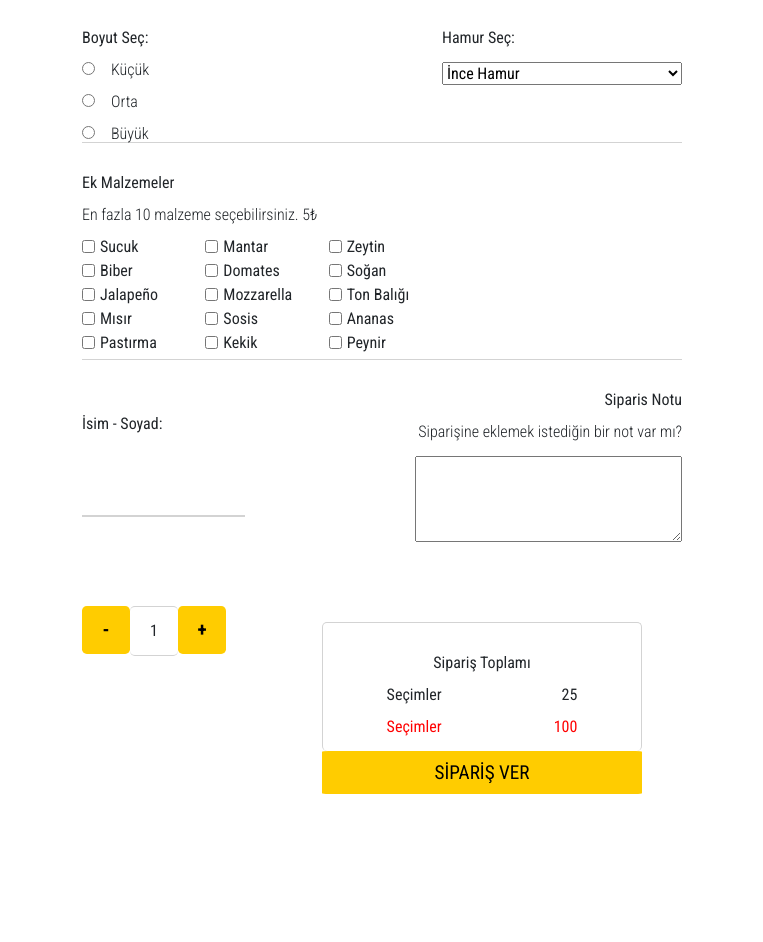
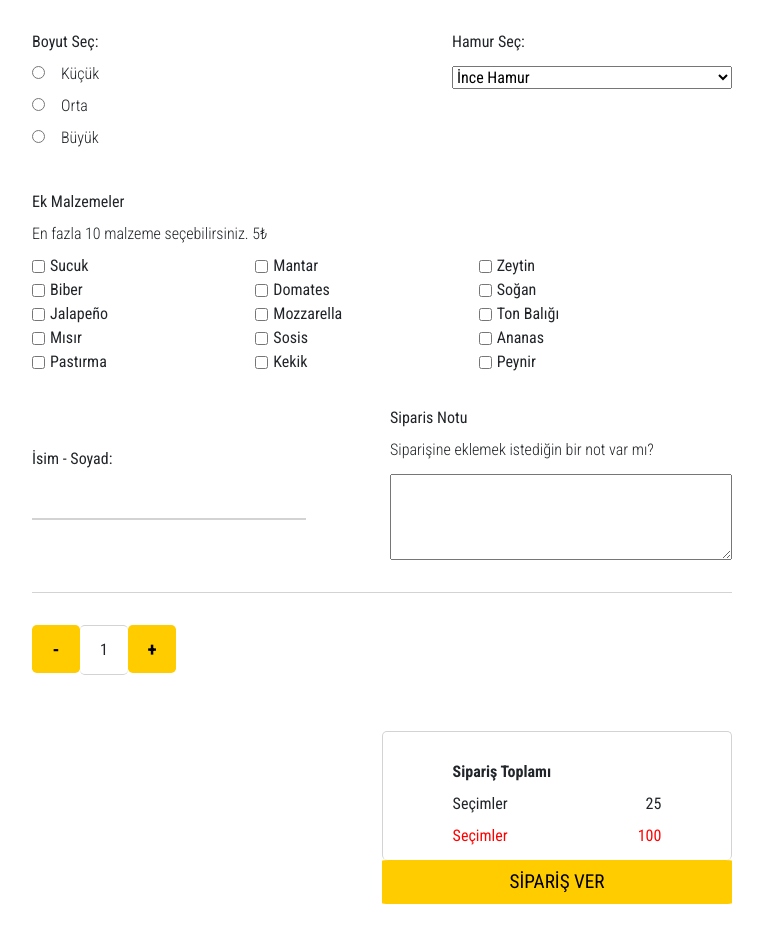
Before and after one commit to ahmetkvs/wit-s8-challenge-pizza-project, a React (Vite) app: page / in a window 1280 px wide. Shown: the part 340-1282 px from the top of the page, without its empty margins (258-1021 px from the left). Built offline with nearby package versions, Linux system fonts and the light colour scheme.

Commit message:
Order page css updates

```diff
--- a/src/Order.jsx
+++ b/src/Order.jsx
@@ -1,24 +1,9 @@
-import { useState, useEffect } from "react";
+import { useState } from "react";
 import "./styles/Order.css";
 import PizzaFooter from "./components/PizzaFooter";
-
-const extraIngrediants = [
-  "Sucuk",
-  "Mantar",
-  "Zeytin",
-  "Biber",
-  "Domates",
-  "Soğan",
-  "Jalapeño",
-  "Mozzarella",
-  "Ton Balığı",
-  "Mısır",
-  "Sosis",
-  "Ananas",
-  "Pastırma",
-  "Kekik",
-  "Peynir",
-];
+import Checkout from "./components/Checkout";
+import extraIngrediants from "./data/extraIngrediants";
+import PizzaCounter from "./components/PizzaCounter";
 
 const initialForm = {
   pizzaSize: "",
@@ -71,7 +56,7 @@ export default function Order() {
       <header>
         <div className="header-content">
           <img src="./images/iteration-1-images/logo.svg" alt="logo" />
-          <nav>
+          <nav id="order-nav">
             <a href="#">Ana Sayfa</a>
             <p>-</p>
             <a
@@ -196,29 +181,12 @@ export default function Order() {
             </div>
           </div>
           <div className="pizzaForm-checkout-container">
-            <div className="pizzaForm-pizzaCounter">
-              <button type="button" onClick={decreaseCounter}>
-                -
-              </button>
-              <p>{form.pizzaCounter}</p>
-              <button type="button" onClick={increaseCounter}>
-                +
-              </button>
-            </div>
-            <div className="pizzaForm-checkout">
-              <div className="pizzaForm-checkoutTexts">
-                <h3>Sipariş Toplamı</h3>
-                <span>
-                  <p className="pizzaCheckout-extras">Seçimler</p>
-                  <p>25</p>
-                </span>
-                <span className="red-text">
-                  <p className="pizzaCheckout-extras">Seçimler</p>
-                  <p>100</p>
-                </span>
-              </div>
-              <button>SİPARİŞ VER</button>
-            </div>
+            <PizzaCounter
+              increaseCounter={increaseCounter}
+              decreaseCounter={decreaseCounter}
+              pizzaCounter={form.pizzaCounter}
+            />
+            <Checkout />
           </div>
         </form>
         <footer></footer>
--- /dev/null
+++ b/src/components/Checkout.jsx
@@ -0,0 +1,18 @@
+export default function Checkout() {
+  return (
+    <div className="pizzaForm-checkout">
+      <div className="pizzaForm-checkoutTexts">
+        <h3>Sipariş Toplamı</h3>
+        <span>
+          <p className="pizzaCheckout-extras">Seçimler</p>
+          <p>25</p>
+        </span>
+        <span className="red-text">
+          <p className="pizzaCheckout-extras">Seçimler</p>
+          <p>100</p>
+        </span>
+      </div>
+      <button>SİPARİŞ VER</button>
+    </div>
+  );
+}
--- /dev/null
+++ b/src/components/PizzaCounter.jsx
@@ -0,0 +1,17 @@
+export default function PizzaCounter({
+  increaseCounter,
+  decreaseCounter,
+  pizzaCounter,
+}) {
+  return (
+    <div className="pizzaForm-pizzaCounter">
+      <button type="button" onClick={decreaseCounter}>
+        -
+      </button>
+      <p>{pizzaCounter}</p>
+      <button type="button" onClick={increaseCounter}>
+        +
+      </button>
+    </div>
+  );
+}
--- /dev/null
+++ b/src/data/extraIngrediants.js
@@ -0,0 +1,19 @@
+const extraIngrediants = [
+  "Sucuk",
+  "Mantar",
+  "Zeytin",
+  "Biber",
+  "Domates",
+  "Soğan",
+  "Jalapeño",
+  "Mozzarella",
+  "Ton Balığı",
+  "Mısır",
+  "Sosis",
+  "Ananas",
+  "Pastırma",
+  "Kekik",
+  "Peynir",
+];
+
+export default extraIngrediants;
--- a/src/styles/Order.css
+++ b/src/styles/Order.css
@@ -16,17 +16,18 @@ button:hover {
 header {
   background-color: rgb(194, 22, 22);
   max-height: 150px;
-  height: 40vh;
+  height: 25vh;
 }
 
 .header-content {
   max-width: 400px;
-  width: 50%;
+  width: 90%;
   height: 100%;
   margin: 0 auto;
   display: flex;
   flex-direction: column;
   align-items: center;
+  gap: 1rem;
 }
 
 .header-content img {
@@ -41,34 +42,36 @@ header {
   margin-bottom: 0.1rem;
   display: flex;
   justify-content: flex-start;
-  gap: 0.25rem;
+  gap: 0.5rem;
   color: white;
 }
 
-.header-content nav a {
-  font-size: 0.8rem;
+a {
   text-decoration: none;
   color: white;
+  font-size: 0.8rem;
 }
 
 .order-content {
-  width: 40%;
-  min-width: 600px;
-  margin-left: auto;
-  margin-right: auto;
-  margin-bottom: 10vh;
+  width: 90%;
+  max-width: 700px;
+  margin: 20px auto;
+}
+
+form {
+  width: 100%;
 }
 
 .pizza-description {
   font-weight: 300;
   margin-top: 10px;
-  font-size: 0.8rem;
+  font-size: 0.9rem;
   line-height: 160%;
 }
 
 .pizzaForm-boyut,
 .pizzaForm-hamur {
-  width: 40%;
+  width: 100%;
   display: flex;
   flex-direction: column;
   gap: 1rem;
@@ -82,10 +85,21 @@ header {
 .pizzaForm-init-container {
   margin-top: 2rem;
   display: flex;
-  flex-direction: row;
+  flex-direction: column;
   width: 100%;
-  justify-content: space-between;
-  border-bottom: 1px solid lightgray;
+  gap: 1rem;
+  padding-bottom: 1rem;
+}
+
+@media (min-width: 600px) {
+  .pizzaForm-init-container {
+    flex-direction: row;
+    justify-content: space-between;
+  }
+  .pizzaForm-boyut,
+  .pizzaForm-hamur {
+    width: 40%;
+  }
 }
 
 .pizzaForm-name {
@@ -93,22 +107,28 @@ header {
   display: flex;
   flex-direction: column;
   justify-content: center;
-  align-items: center;
+  align-items: flex-start;
   gap: 1rem;
 }
 
 .checkbox-array {
   display: flex;
   flex-wrap: wrap;
-  max-width: 400px;
+  width: 100%;
 }
 
 .checkbox-array-item {
-  width: calc(100% / 3 - 10px); /* 3 sutün saglamak icin */
+  width: calc(50% - 10px);
   display: flex;
   align-items: center;
   gap: 5px;
   margin-bottom: 8px;
+}
+
+@media (min-width: 600px) {
+  .checkbox-array-item {
+    width: calc(100% / 3 - 10px);
+  }
 }
 
 .pizzaForm-extras {
@@ -134,21 +154,23 @@ header {
   flex-direction: column;
   gap: 1rem;
 }
-.pizzaForm-name {
-  align-items: flex-start;
-  gap: 3rem;
-}
-.pizzaForm-not {
-  align-items: flex-end;
+
+.pizzaForm-not p {
+  font-weight: 300;
 }
 
 .pizzaForm-textInputs {
   display: flex;
-  border-top: 1px solid lightgray;
+  flex-direction: column;
+  gap: 1rem;
+  padding-bottom: 2rem;
+  border-bottom: 1px solid lightgray;
 }
 
-.pizzaForm-not p {
-  font-weight: 300;
+@media (min-width: 600px) {
+  .pizzaForm-textInputs {
+    flex-direction: row;
+  }
 }
 
 .pizzaForm-textInputs input {
@@ -157,10 +179,11 @@ header {
   outline: none;
   padding: 8px 0;
   transition: border-color 0.3s ease-in-out;
+  width: 80%;
 }
 
 .pizzaForm-textInputs input:focus {
-  border-bottom: 2px solid black; /* Change border color on focus */
+  border-bottom: 2px solid black;
 }
 
 footer {
@@ -168,13 +191,21 @@ footer {
 }
 
 .pizzaForm-checkout-container {
+  width: 100%;
   margin-top: 2rem;
   display: flex;
-  justify-content: space-between;
+  flex-direction: column;
+  gap: 1rem;
+}
+
+@media (min-width: 600px) {
+  .pizzaForm-checkout {
+    flex-direction: column;
+    justify-content: space-between;
+  }
 }
 
 .pizzaForm-pizzaCounter {
-  padding-top: 2rem;
   display: flex;
   flex: 1;
 }
@@ -202,12 +233,13 @@ footer {
 }
 
 .pizzaForm-checkout {
-  margin-top: 3rem;
+  margin-top: 2.5rem;
   flex: 2;
   display: flex;
   flex-direction: column;
   justify-content: center;
-  align-items: center;
+  align-items: flex-end;
+  width: 100%;
 }
 
 .pizzaForm-checkoutTexts {
@@ -215,7 +247,7 @@ footer {
   flex-direction: column;
   align-items: center;
   gap: 1rem;
-  width: 80%;
+  width: 50%;
   border: 1px solid lightgrey;
   padding-top: 2rem;
   padding-bottom: 1rem;
@@ -223,8 +255,14 @@ footer {
   border-radius: 5px;
 }
 
+.pizzaForm-checkoutTexts h3 {
+  width: 60%;
+  font-weight: bold;
+  text-align: left;
+}
+
 .pizzaForm-checkout button {
-  width: 80%;
+  width: 50%;
   border-radius: 2%;
   font-weight: normal;
 }
```
